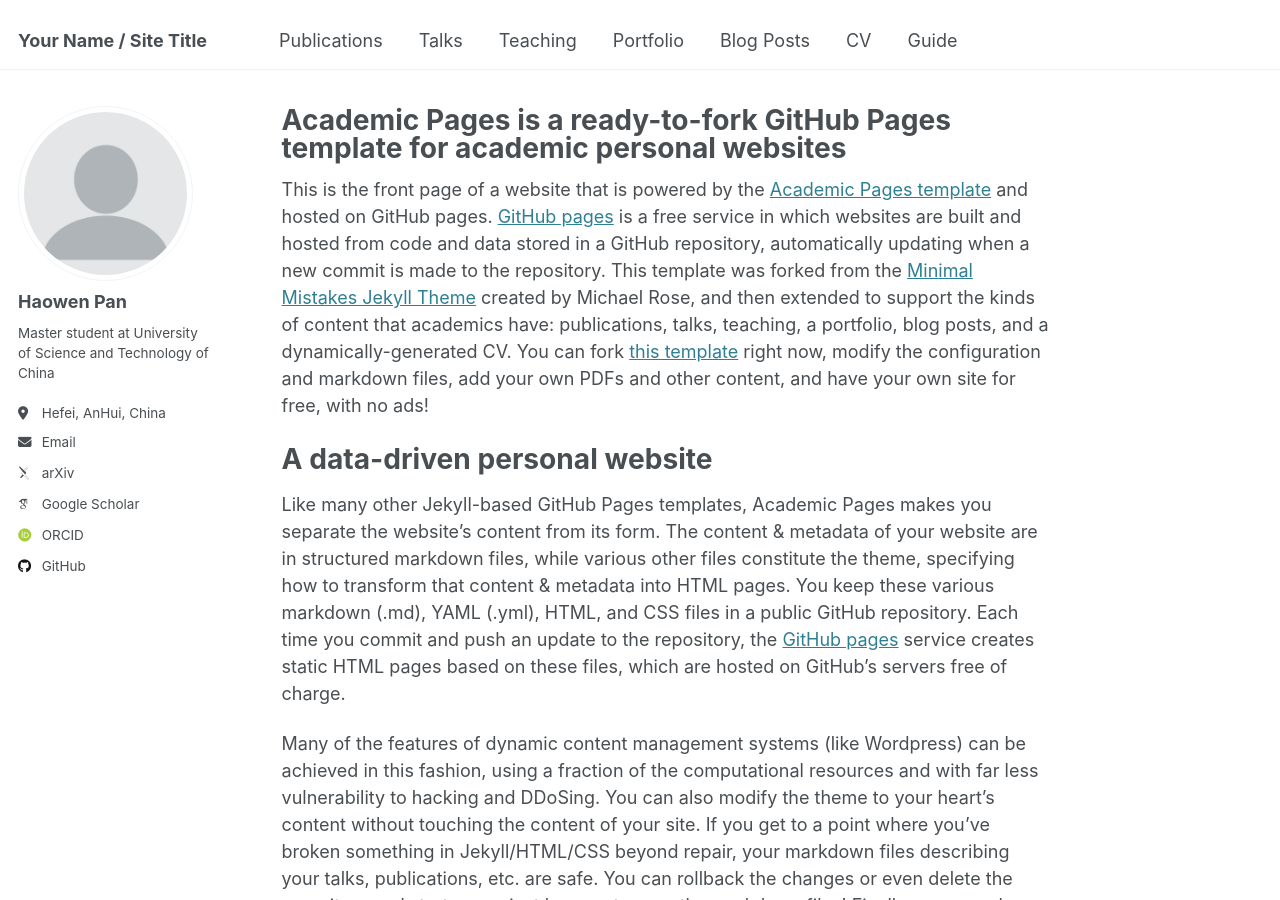
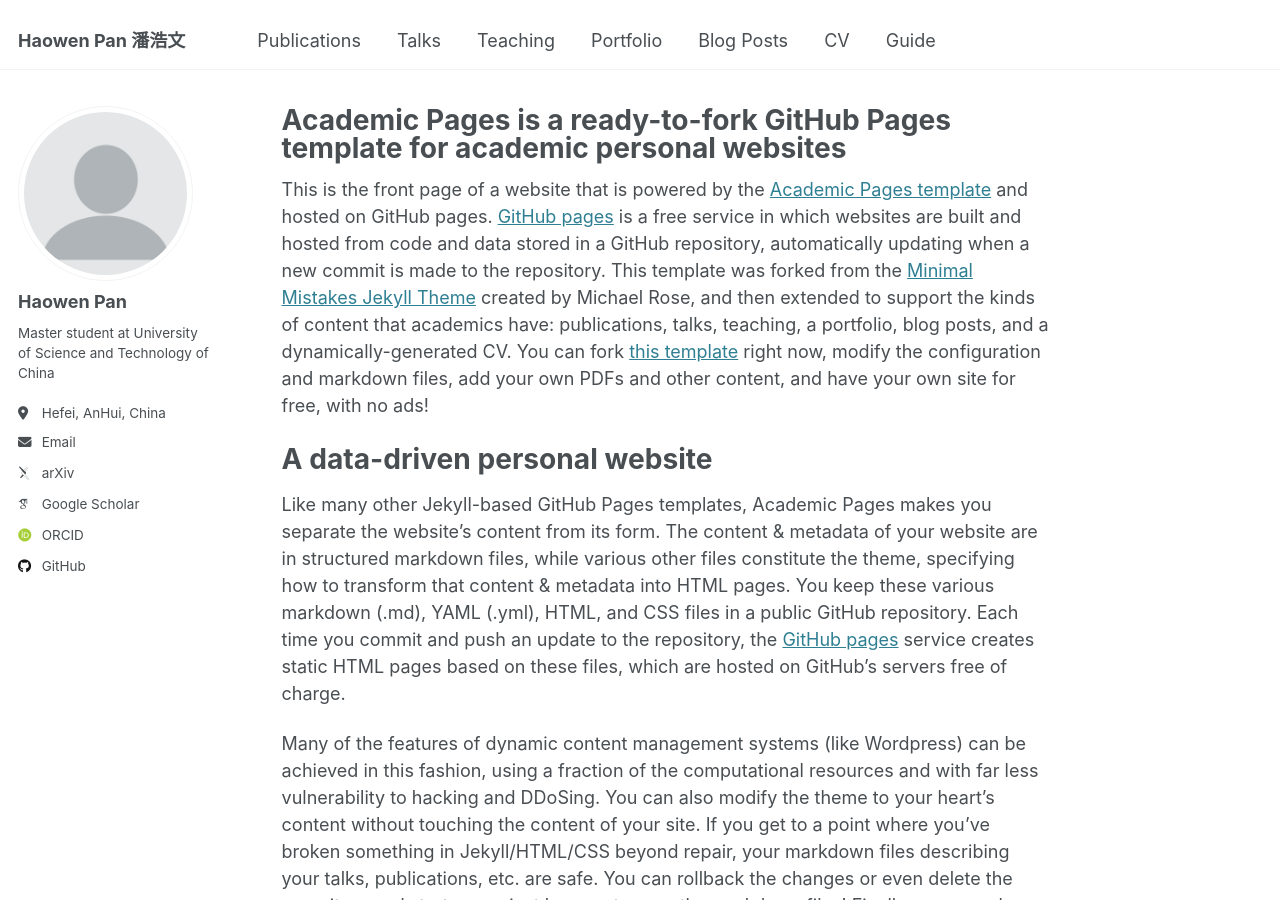
Before and after one commit to opanhw/opanhw.github.io, a Jekyll site: the page built from _pages/about.md, in a window 1280 px wide and 900 px high. Built offline with Jekyll 4.4.1, drawn with Linux system fonts in a browser that asks for light colours; some web fonts are replaced.

Commit message:
Update _config.yml

```diff
--- a/_config.yml
+++ b/_config.yml
@@ -9,7 +9,7 @@
 # Basic Site Settings
 locale                   : "en-US"
 site_theme               : "default"
-title                    : "Your Name / Site Title"
+title                    : "Haowen Pan 潘浩文"
 title_separator          : "-"
 name                     : &name "Your Name"
 description              : &description "personal description"
```
